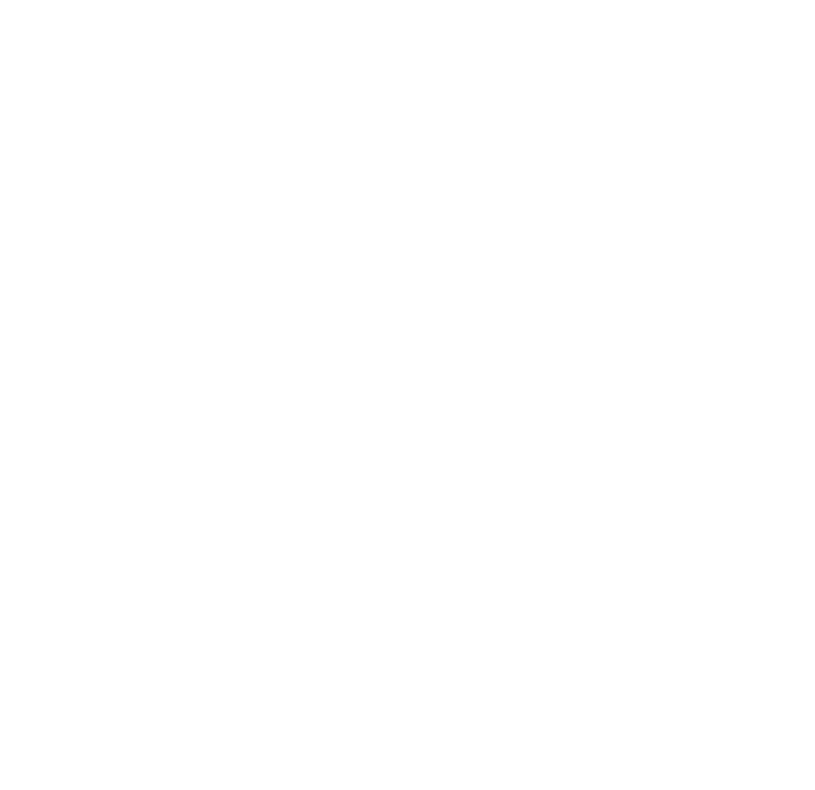
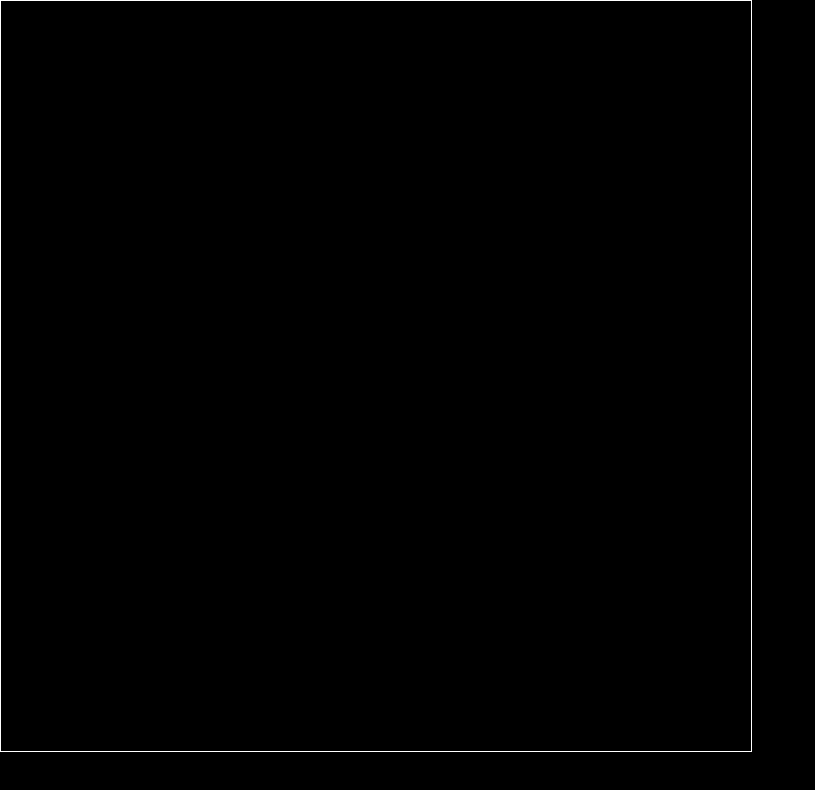
Before and after one commit to josephecombs/Asteroids, a plain HTML site: page index.html in a window 1280 px wide. Shown: the whole page, without its empty margins (0-815 px from the left). Drawn offline with Linux system fonts and the light colour scheme.

Commit message:
movement works

```diff
--- a/index.html
+++ b/index.html
@@ -8,9 +8,11 @@
       padding: 0px;
       margin: 0px;
     }
+    body { background-color: black;}
+    canvas { border: thin solid white;}
     </style>
 
-    <script src="lib/utils.js"></script>
+    <script src="lib/util.js"></script>
     <script src="lib/movingObject.js"></script>
     <script src="lib/asteroid.js"></script>
     <script src="lib/bullet.js"></script>
@@ -21,8 +23,14 @@
   </head>
 
   <body>
-    <script type="text/javascript"></script>
 
+    <canvas id="game-canvas"></canvas>
+    <script>
+      var canvasEl = document.getElementById("game-canvas");
+      canvasEl.height = 750;
+      canvasEl.width = 750;
+      new Asteroids.GameView().start(canvasEl);
+    </script>
 
   </body>
 </html>
--- a/lib/asteroid.js
+++ b/lib/asteroid.js
@@ -1,11 +1,25 @@
 //
+
 (function () {
   if (typeof Asteroids === 'undefined') {
-    window.Astertoids = {};
+    window.Asteroids = {};
   }
 
-  var Asteroid = Asteroids.Asteroid = function (color, radius) {
-    this.color = color;
-    this.radius = radius;
+
+  var MovingObject = window.Asteroids.MovingObject;
+  var Util = window.Asteroids.Util;
+
+
+
+  var Asteroid = Asteroids.Asteroid = function (pos, game) {
+    var newVel = Util.randomVec(10);
+    this.game = game;
+    MovingObject.call(this, pos, newVel, (Math.random() * 100), Asteroid.COLOR);
   }
+
+  Util.inherits(MovingObject, Asteroid);
+
+  Asteroid.COLOR = "white";
+  Asteroid.RADIUS = (Math.random() * 100);
+
 })();
--- a/lib/game.js
+++ b/lib/game.js
@@ -1 +1,45 @@
-//
+(function () {
+  if (typeof Asteroids === 'undefined') {
+    window.Asteroids = {};
+  }
+
+  var Asteroid = window.Asteroids.Asteroid;
+
+  var Game = window.Asteroids.Game = function() {
+    this.asteroids = [];
+
+  };
+
+  Game.DIM_X = 750;
+  Game.DIM_Y = 750;
+  Game.NUM_ASTEROIDS = 4;
+
+  Game.prototype.addAsteroids = function () {
+    for(var i = 0; i < Game.NUM_ASTEROIDS; i++) {
+      //create a random position
+      var pos = [Game.DIM_X * Math.random(), Game.DIM_Y * Math.random()];
+      //construct an asteroid with that random position
+      this.asteroids.push(new Asteroid(pos));
+    }
+  };
+
+  Game.prototype.draw = function (ctx) {
+    ctx.clearRect(0, 0, Game.DIM_X, Game.DIM_Y);
+    this.asteroids.forEach(function (asteroid) {
+      asteroid.draw(ctx);
+    });
+
+  };
+
+  Game.prototype.moveObjects = function(ctx) {
+    this.asteroids.forEach( function(asteroid) {
+      asteroid.move(Game.DIM_X, Game.DIM_Y);
+    });
+  };
+
+  Game.prototype.wrap = function (pos) {
+
+  }
+
+
+})();
--- a/lib/gameView.js
+++ b/lib/gameView.js
@@ -1 +1,23 @@
-//
+(function () {
+  if (typeof Asteroids === "undefined") {
+    window.Asteroids = {};
+  }
+  var Game = window.Asteroids.Game;
+
+  var GameView = window.Asteroids.GameView = function() {
+    this.game = new Game();
+  }
+
+  GameView.prototype.start = function (canvasEl) {
+
+    var ctx = canvasEl.getContext('2d');
+    this.game.addAsteroids();
+
+    window.setInterval((function() {
+      this.game.draw(ctx);
+      //turn this back on later
+      this.game.moveObjects();
+    }).bind(this), 20);
+  }
+
+})();
--- a/lib/movingObject.js
+++ b/lib/movingObject.js
@@ -4,6 +4,7 @@
   if (typeof Asteroids === "undefined") {
     window.Asteroids = {};
   }
+
 
   var MovingObject = Asteroids.MovingObject = function (pos, vel, radius, color) {
     this.pos = pos;
@@ -17,7 +18,9 @@
     ctx.beginPath();
 
     ctx.arc(
-      this.pos,
+      this.pos[0],
+      this.pos[1],
+
       this.radius,
       0,
       2 * Math.PI,
@@ -25,11 +28,16 @@
     );
 
     ctx.fill();
+
   };
 
-  MovingObject.prototype.move = function () {
+  MovingObject.prototype.move = function (maxX, maxY) {
     this.pos[0] += this.vel[0];
     this.pos[1] += this.vel[1];
+
+
+
+
   };
 
 
--- /dev/null
+++ b/lib/util.js
@@ -0,0 +1,22 @@
+//
+(function () {
+  if (typeof Asteroids === "undefined") {
+    window.Asteroids = {};
+  }
+
+  var Util = window.Asteroids.Util = function () {};
+
+  Util.inherits = function (superClass, subClass) {
+    function F() {};
+    F.prototype = superClass.prototype;
+    subClass.prototype = new F();
+  };
+
+  Util.randomVec = function(length) {
+    var xpolarity = (Math.random() > .5 ? -1 : 1)
+    var ypolarity = (Math.random() > .5 ? -1 : 1)
+
+    return [(length * Math.random() * xpolarity), (length * Math.random() * ypolarity)];
+  }
+
+})();
--- a/lib/utils.js
+++ /dev/null
@@ -1,14 +0,0 @@
-//
-(function () {
-  if (typeof Asteroids === "undefined") {
-    window.Asteroids = {};
-  }
-
-  var Util = Asteroids.Util = function () {};
-  Util.prototype.inherits = function (superClass) {
-    function F() {};
-    F.prototype = superClass.prototype;
-    this.prototype = new F();
-  };
-
-})();
```
